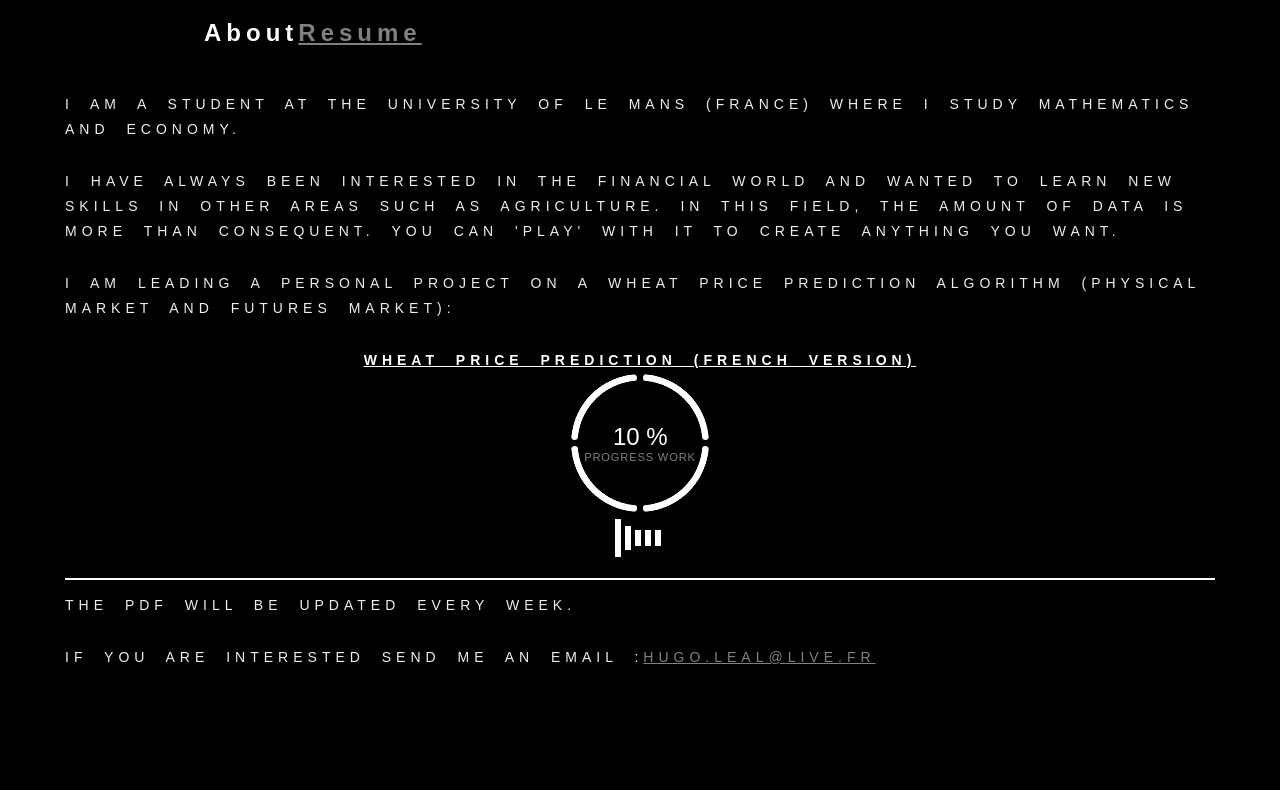
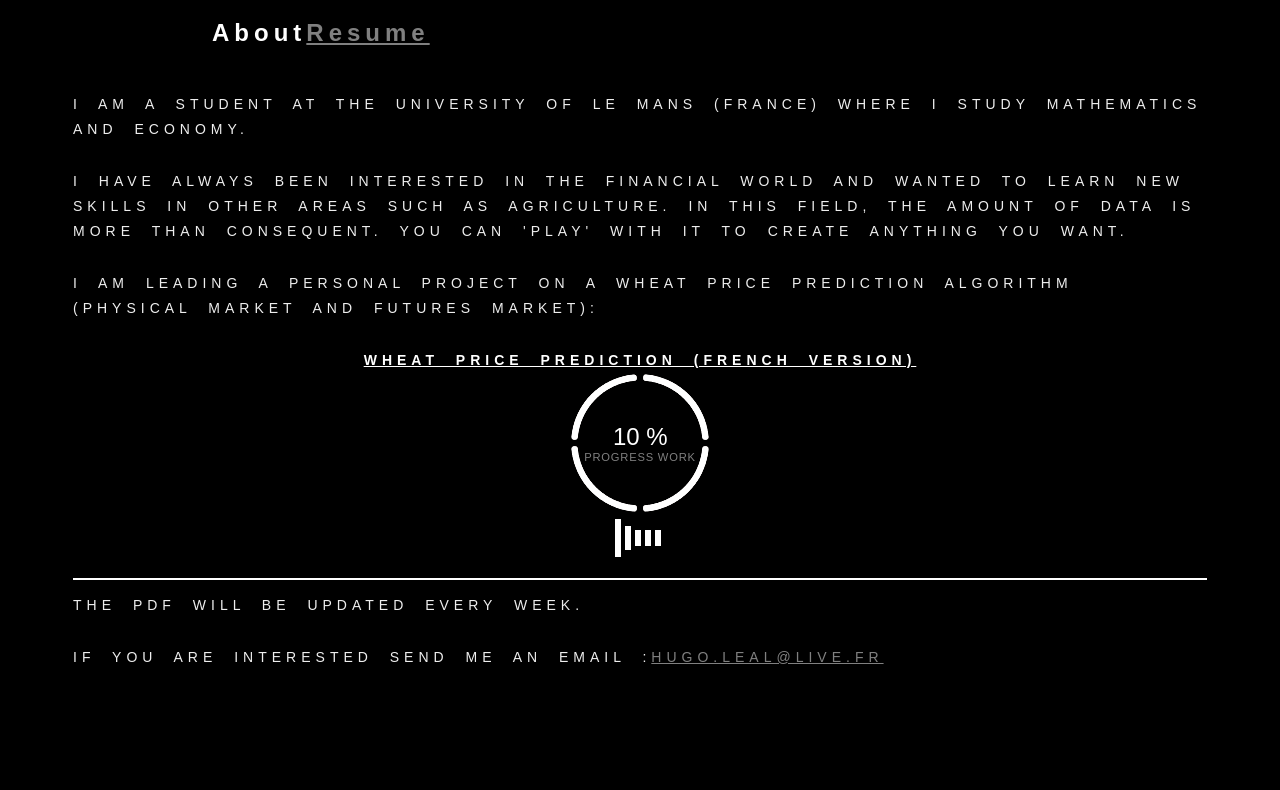
Before and after one commit to hugo-leal-page/insider.github.io, a plain HTML site: page index.html in a window 1280 px wide. Shown: the part 73-863 px from the top of the page. Drawn offline with nearby package versions, Linux system fonts and the light colour scheme.

Commit message:
Update style.css

```diff
--- a/style.css
+++ b/style.css
@@ -1,9 +1,5 @@
 body{
-	width: 100vw;
-	height: 100vh;
-	margin:0;
 	background: black;
-	overflow:hidden;
 	position: relative;
 }
 
```
